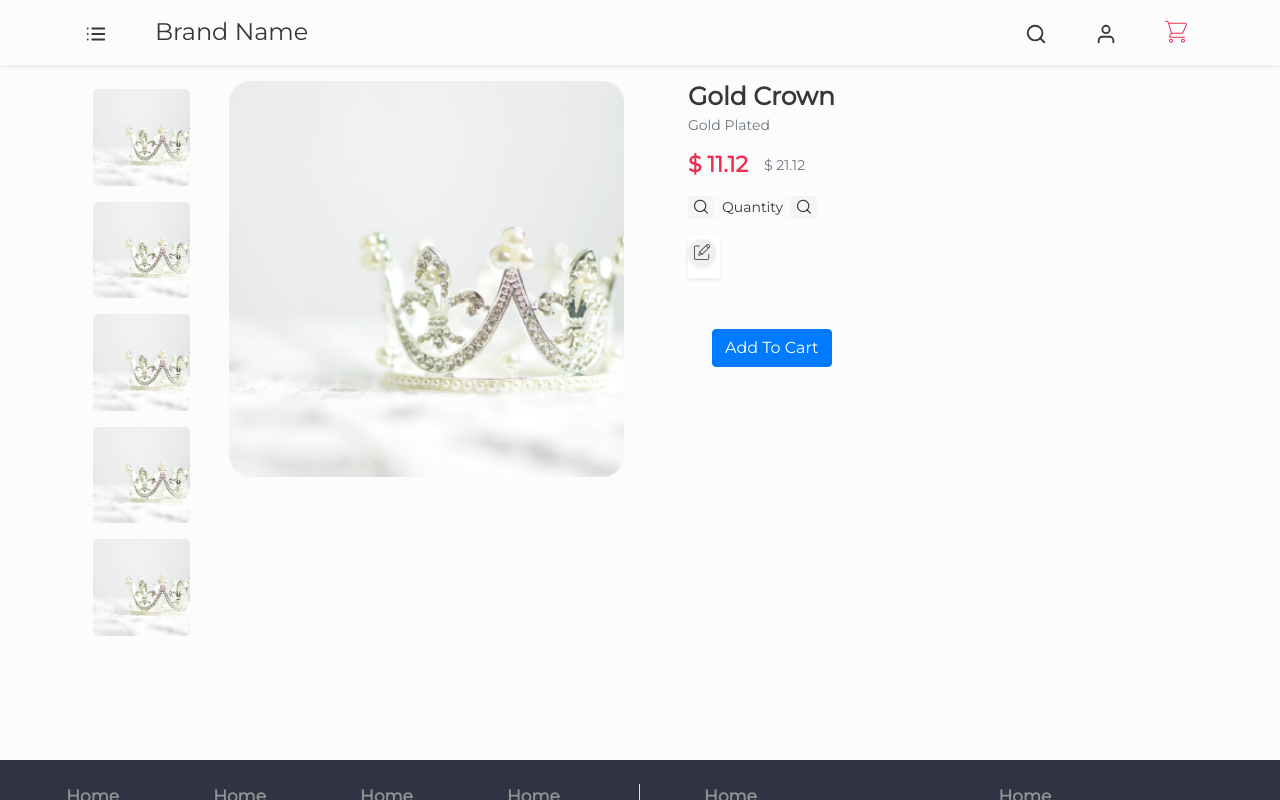
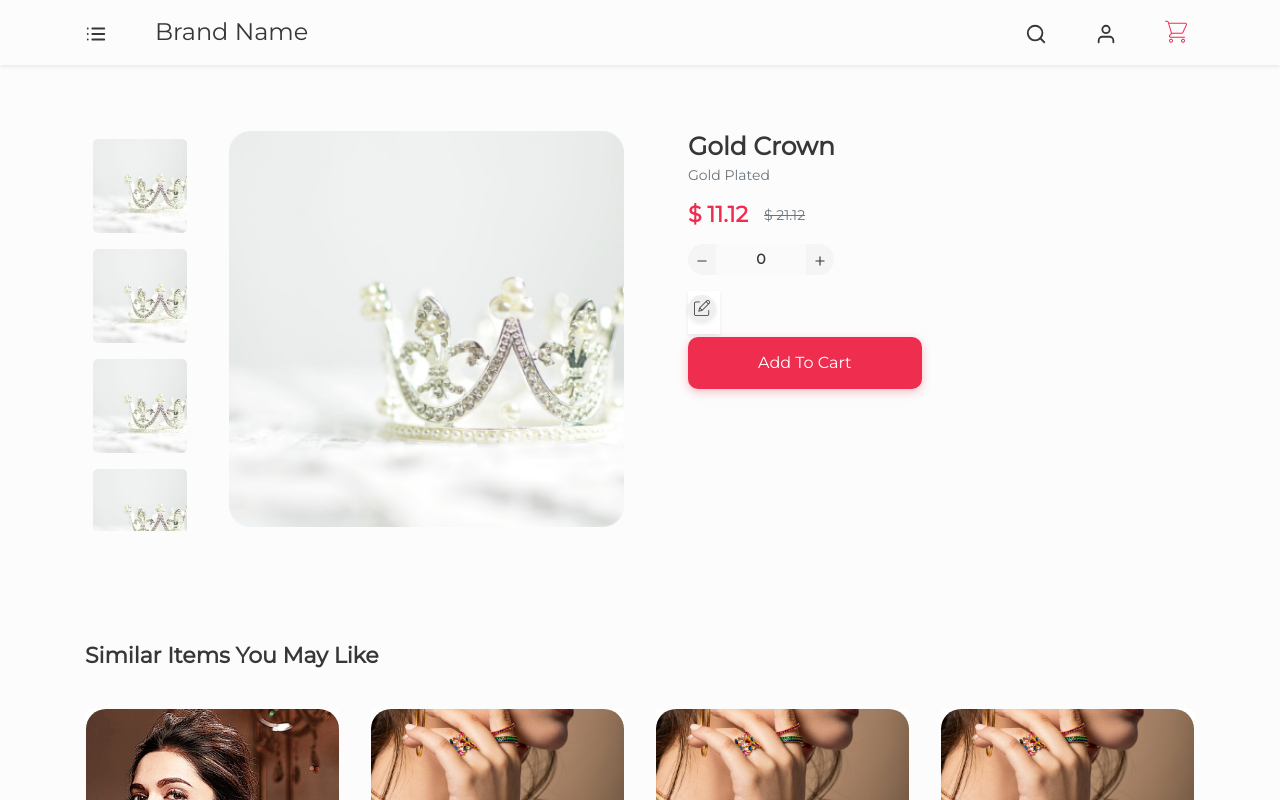
Before and after one commit to supratim50/jewelry-with-next, a Next.js app: page /product-page in a window 1280 px wide. Shown: the top 800 px of the page. Built offline with nearby package versions, Linux system fonts and the light colour scheme.

Commit message:
update product page, color palat not done yet

```diff
--- /dev/null
+++ b/components/productComponent/quantity.jsx
@@ -0,0 +1,68 @@
+import { FiPlus, FiMinus } from "react-icons/fi";
+import { useState } from "react";
+
+const Quantity = () => {
+  const [quantity, setQuantity] = useState(0);
+
+  const addQuantity = () => setQuantity(quantity + 1);
+
+  const lessQuantity = () => {
+    if (quantity > 0) {
+      setQuantity(quantity - 1);
+    }
+  };
+
+  return (
+    <div className="px-md-4 px-1">
+      <div
+        className="btn-group quantity-box overflow-hidden"
+        role="group"
+        aria-label="Basic example"
+      >
+        {/* <!-- less btn --> */}
+        <button
+          type="button"
+          className="quantity-btn paragraph-text bg-light-grey border-0"
+          onClick={lessQuantity}
+        >
+          <i>
+            <FiMinus />
+          </i>
+        </button>
+
+        {/* <!-- paragraph text --> */}
+        <div className="px-2 quantity font-weight-bold d-flex justify-content-center align-items-center border-0 bg-light-grey-2">
+          <p className="paragraph-text mb-0">{quantity}</p>
+        </div>
+
+        {/* <!-- add button --> */}
+        <button
+          type="button"
+          className="quantity-btn paragraph-text bg-light-grey border-0"
+          onClick={addQuantity}
+        >
+          <i>
+            <FiPlus />
+          </i>
+        </button>
+      </div>
+      <style jsx>{`
+        .quantity {
+          min-width: 90px;
+        }
+        .quantity-box {
+          border-radius: 20px;
+        }
+
+        .quantity-btn {
+          padding: 5px 7px;
+        }
+        .quantity-btn:focus {
+          outline: none;
+        }
+      `}</style>
+    </div>
+  );
+};
+
+export default Quantity;
--- a/components/productComponent/sideImagesContainer.jsx
+++ b/components/productComponent/sideImagesContainer.jsx
@@ -1,41 +1,47 @@
 const SideImagesContainer = () => {
+  const prodArr = [
+    {
+      id: 1,
+      imageUrl: "/imgs/product.png",
+    },
+    {
+      id: 2,
+      imageUrl: "/imgs/product.png",
+    },
+    {
+      id: 3,
+      imageUrl: "/imgs/product.png",
+    },
+    {
+      id: 4,
+      imageUrl: "/imgs/product.png",
+    },
+    {
+      id: 5,
+      imageUrl: "/imgs/product.png",
+    },
+  ];
   return (
     <div className="side-image d-flex flex-column justify-content-start align-items-start">
-      <div className="side-image-box p-2">
-        <img
-          src="./imgs/product.png"
-          alt="Product Image"
-          className="img-fluid"
-        />
-      </div>
-      <div className="side-image-box p-2">
-        <img
-          src="./imgs/product.png"
-          alt="Product Image"
-          className="img-fluid"
-        />
-      </div>
-      <div className="side-image-box p-2">
-        <img
-          src="./imgs/product.png"
-          alt="Product Image"
-          className="img-fluid"
-        />
-      </div>
-      <div className="side-image-box p-2">
-        <img
-          src="./imgs/product.png"
-          alt="Product Image"
-          className="img-fluid"
-        />
-      </div>
-      <div className="side-image-box p-2">
-        <img
-          src="./imgs/product.png"
-          alt="Product Image"
-          className="img-fluid"
-        />
-      </div>
+      {prodArr.map((prodImg) => (
+        <div key={prodImg.id} className="side-image-box p-2">
+          <img
+            src={prodImg.imageUrl}
+            alt="Product Image"
+            className="img-fluid"
+          />
+        </div>
+      ))}
+      <style jsx>{`
+        .side-image {
+          max-height: 400px;
+          overflow-y: scroll;
+        }
+
+        .side-image-box {
+          max-width: 110px;
+        }
+      `}</style>
     </div>
   );
 };
--- a/pages/product-page.js
+++ b/pages/product-page.js
@@ -1,6 +1,9 @@
 import Head from "next/head";
 import ProductImage from "../components/productComponent/productImage";
 import SideImagesContainer from "../components/productComponent/sideImagesContainer";
+import Quantity from "../components/productComponent/quantity";
+import ButtonPrimary from "../components/buttons/primaryButton";
+import ProductList from "../components/cotainers/productLishContainer";
 
 const ProductPage = () => {
   return (
@@ -10,7 +13,7 @@ const ProductPage = () => {
         <script src="/assets/js/swiper-custom.js"></script>
       </Head>
       <section id="product-show">
-        <div className="container">
+        <div className="container pb-5">
           <div className="row position-relative">
             {/* <!-- product image --> */}
             <div className="col-12 col-md-6">
@@ -45,34 +48,7 @@ const ProductPage = () => {
               {/* <!--==================== detils end =====================-->
 
               <!--==================== Quantity =====================--> */}
-              <div className="px-md-4 px-1">
-                <div
-                  className="btn-group quantity-box overflow-hidden"
-                  role="group"
-                  aria-label="Basic example"
-                >
-                  {/* <!-- less btn --> */}
-                  <button
-                    type="button"
-                    className="quantity-btn paragraph-text bg-light-grey border-0"
-                  >
-                    <i className="flaticon-worldwide"></i>
-                  </button>
-
-                  {/* <!-- paragraph text --> */}
-                  <div className="px-2 d-flex justify-content-center align-items-center border-0 bg-light-grey-2">
-                    <p className="paragraph-text mb-0">Quantity</p>
-                  </div>
-
-                  {/* <!-- add button --> */}
-                  <button
-                    type="button"
-                    className="quantity-btn paragraph-text bg-light-grey border-0"
-                  >
-                    <i className="flaticon-worldwide"></i>
-                  </button>
-                </div>
-              </div>
+              <Quantity />
               {/* <!--==================== Quantity end =====================-->
 
               <!--==================== Color =====================--> */}
@@ -93,16 +69,31 @@ const ProductPage = () => {
                 {/* <!--==================== Color end =====================-->
 
               <!--==================== Button  =====================--> */}
-                <div className="px-md-4 px-1 text-center text-md-left">
-                  <a href="#" className="btn btn-big btn-primary mt-5">
-                    Add To Cart
-                  </a>
+                <div className="text-center text-md-left">
+                  <ButtonPrimary btnSize="btn-big">Add To Cart</ButtonPrimary>
                 </div>
                 {/* <!--==================== Button end =====================--> */}
               </div>
             </div>
           </div>
         </div>
+
+        <ProductList title="Similar items you may like" />
+
+        <style jsx>{`
+          #product-show {
+            margin-top: 50px;
+          }
+
+          @media screen and (max-width: 767px) {
+            #product-show {
+              margin-top: 20px;
+            }
+          }
+          .price {
+            text-decoration: line-through !important;
+          }
+        `}</style>
       </section>
     </>
   );
```
